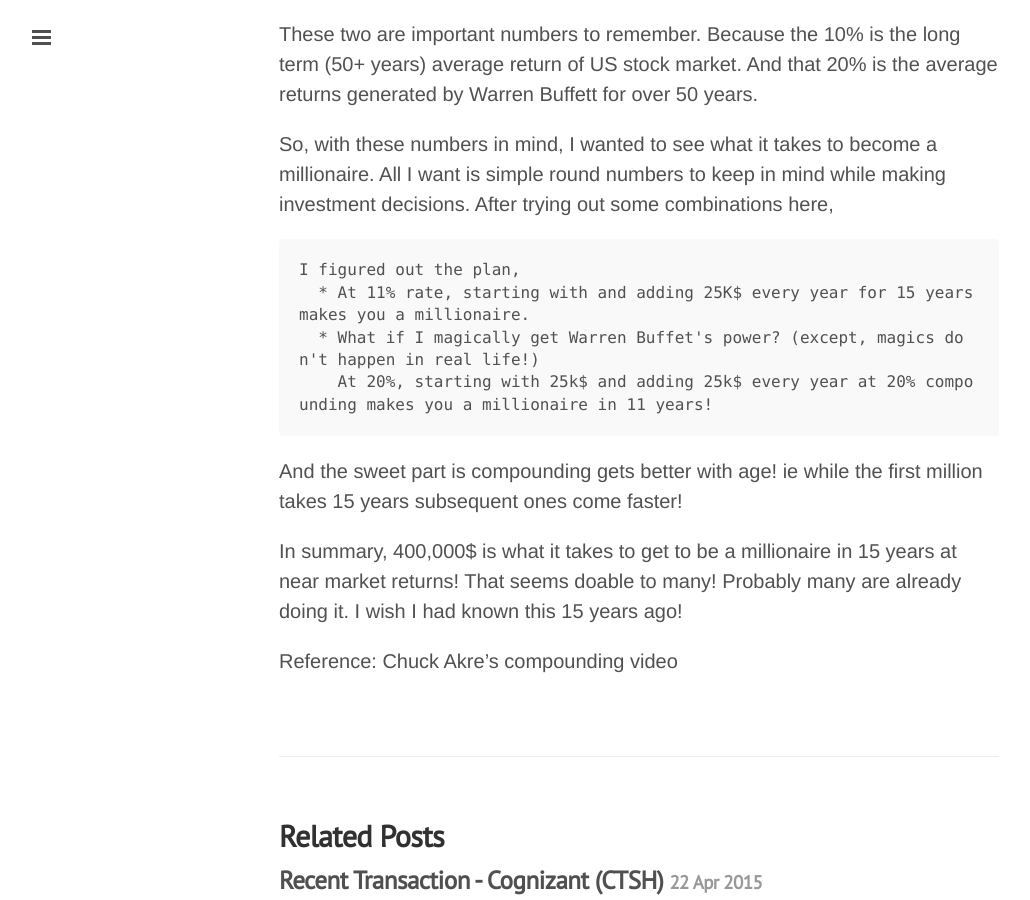
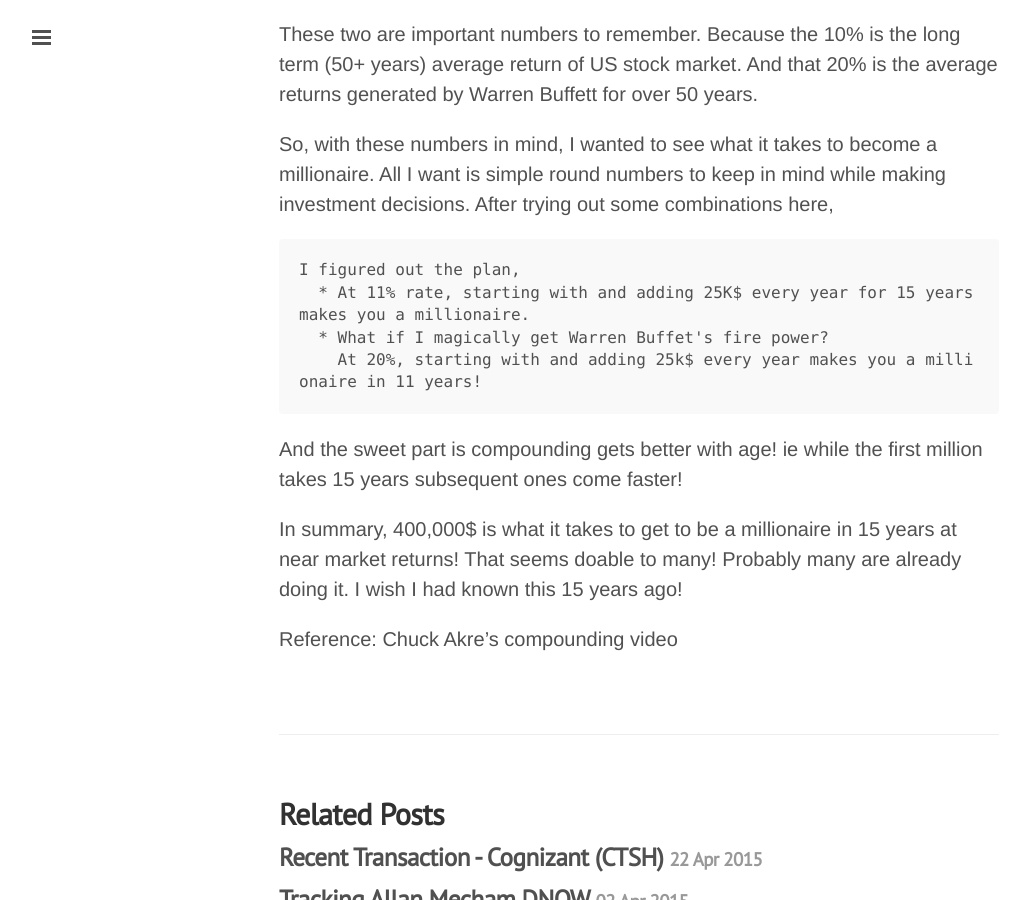
Before and after one commit to gitforwork2/gitforwork.github.io, a Jekyll site: the page built from _posts/2015-04-26-How-to-become-millionaire.md, in a window 1280 px wide and 900 px high, scrolled down 801 px. Shown: the whole window, without its empty margins (1-1031 px from the left). Built offline with Jekyll 4.4.1, drawn with Linux system fonts in a browser that asks for light colours; Markdown is read by kramdown in place of the engine named in the settings.

Commit message:
Compounding post updates!

```diff
--- a/_posts/2015-04-26-How-to-become-millionaire.md
+++ b/_posts/2015-04-26-How-to-become-millionaire.md
@@ -28,8 +28,8 @@
 
     I figured out the plan,
       * At 11% rate, starting with and adding 25K$ every year for 15 years makes you a millionaire.
-      * What if I magically get Warren Buffet's power? (except, magics don't happen in real life!)
-        At 20%, starting with 25k$ and adding 25k$ every year at 20% compounding makes you a millionaire in 11 years!
+      * What if I magically get Warren Buffet's fire power?
+        At 20%, starting with and adding 25k$ every year makes you a millionaire in 11 years!
 
 And the sweet part is compounding gets better with age! ie while the first million takes 15 years subsequent ones come faster!
 
```
